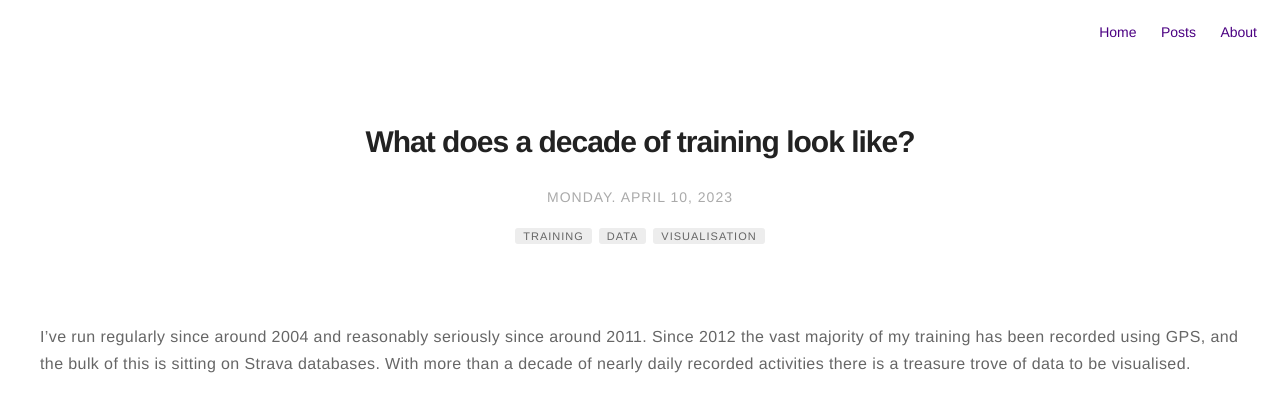
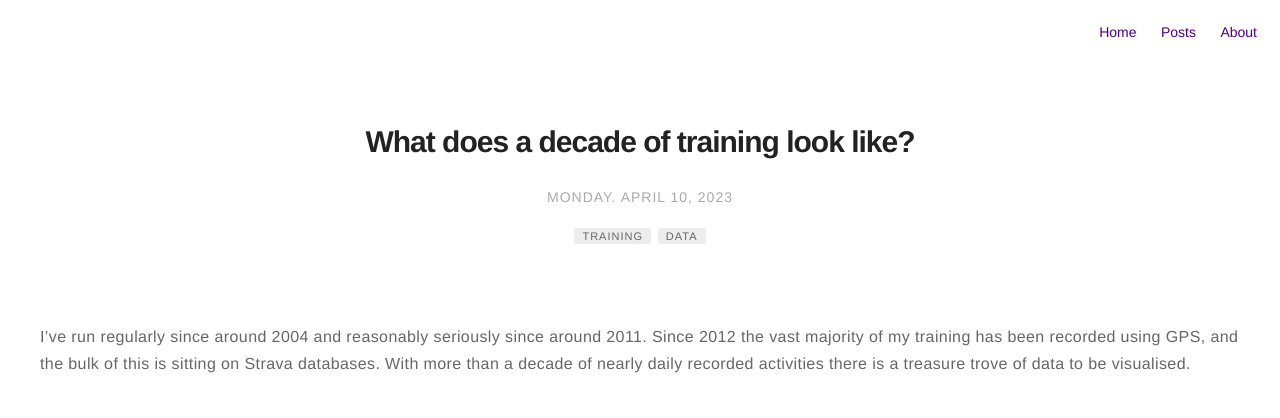
Before and after one commit to jc782/jc782.github.io, a Jekyll site: the page built from _posts/2023-04-10-training-spiral.markdown, in a window 1280 px wide. Shown: the top 418 px of the page. Built offline with Jekyll 4.4.1, drawn with Linux system fonts in a browser that asks for light colours.

Commit message:
checking why post hasn't published

```diff
--- a/_posts/2023-04-10-training-spiral.markdown
+++ b/_posts/2023-04-10-training-spiral.markdown
@@ -6,7 +6,6 @@ headerImage: false
 tag:
   - training
   - data
-  - visualisation
 star: false
 category: post
 author: joshcarr
```
